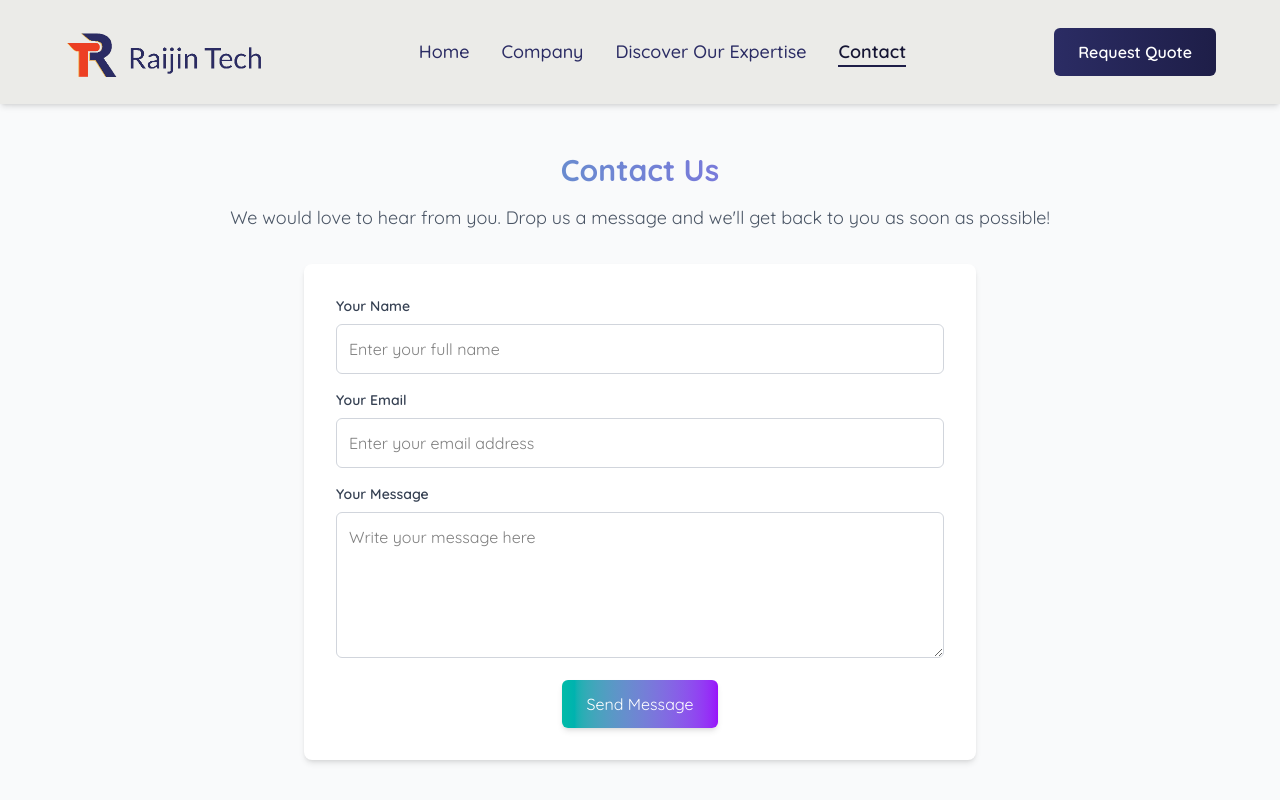
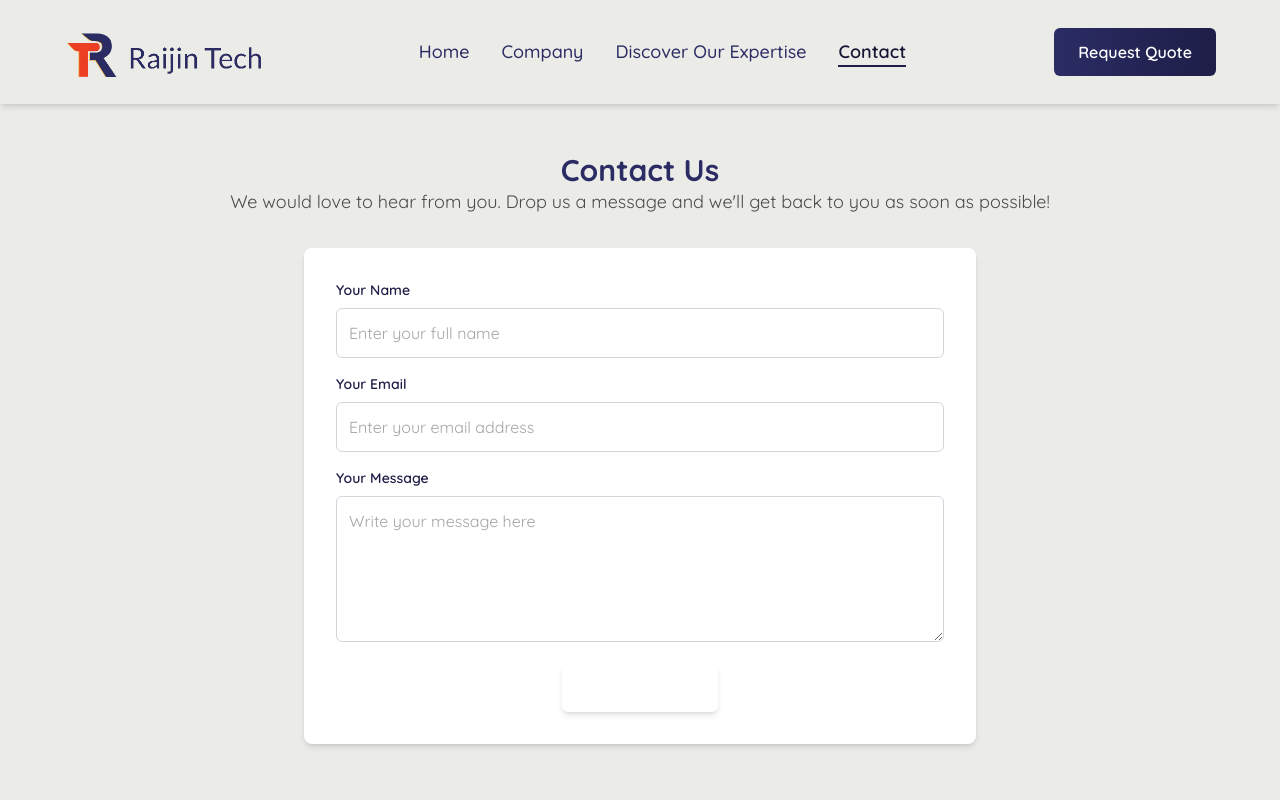
Before and after one commit to charlesaroma/Raijin-Tech-Hub, a React (Vite) app: page /contact in a window 1280 px wide. Shown: the top 800 px of the page. Built offline with nearby package versions, Linux system fonts and the light colour scheme.

Commit message:
Tech Scroll

```diff
--- a/src/pages/4contactPage/contactPage.jsx
+++ b/src/pages/4contactPage/contactPage.jsx
@@ -1,7 +1,7 @@
 import React from 'react';
 import { useFormik } from 'formik';
 import * as Yup from 'yup';
-import emailjs from 'emailjs-com'; // Make sure to install emailjs-com package
+import emailjs from 'emailjs-com';
 
 const Contact = () => {
   const formik = useFormik({
@@ -16,17 +16,16 @@ const Contact = () => {
       message: Yup.string().required('Message is required'),
     }),
     onSubmit: (values, { setSubmitting, resetForm }) => {
-      // Send data to EmailJS
       emailjs
         .send(
-          'service_ann8l9a', // Your EmailJS service ID
-          'template_8ct7xxg', // Your EmailJS template ID
+          'service_ann8l9a',
+          'template_8ct7xxg',
           {
-            from_name: values.name, // Ensure the name field is mapped correctly
-            from_email: values.email, // Ensure the email field is mapped correctly
-            message: values.message, // Ensure the message field is mapped correctly
+            from_name: values.name,
+            from_email: values.email,
+            message: values.message,
           },
-          '8KTDGoFLmKVPlRQFZ' // Your EmailJS user ID
+          '8KTDGoFLmKVPlRQFZ'
         )
         .then(
           (response) => {
@@ -43,25 +42,27 @@ const Contact = () => {
   });
 
   return (
-    <section className="w-full py-12 bg-gray-50">
+    <section className="w-full py-12" style={{ backgroundColor: 'var(--color-accent-300)' }}>
       <div className="container mx-auto px-6 md:px-12">
         <div className="text-center mb-8">
-          <h2 className="text-3xl font-extrabold text-transparent bg-clip-text bg-gradient-to-r from-teal-500 to-purple-600">
+          <h2 className="text-3xl font-extrabold text-transparent bg-clip-text" style={{ color: 'var(--color-primary-500)' }}>
             Contact Us
           </h2>
-          <p className="text-lg text-gray-600 mt-4">We would love to hear from you. Drop us a message and we'll get back to you as soon as possible!</p>
+          <p className="text-lg" style={{ color: 'var(--color-accent-900)' }}>
+            We would love to hear from you. Drop us a message and we'll get back to you as soon as possible!
+          </p>
         </div>
 
         <div className="max-w-2xl mx-auto bg-white p-8 rounded-lg shadow-md">
           {formik.isSubmitting ? (
             <div className="text-center">
-              <h3 className="text-2xl font-semibold text-teal-500">Thank you for your message!</h3>
-              <p className="mt-4 text-gray-600">We will get back to you soon.</p>
+              <h3 className="text-2xl font-semibold" style={{ color: 'var(--color-primary-500)' }}>Thank you for your message!</h3>
+              <p className="mt-4" style={{ color: 'var(--color-accent-900)' }}>We will get back to you soon.</p>
             </div>
           ) : (
             <form onSubmit={formik.handleSubmit}>
               <div className="mb-4">
-                <label htmlFor="name" className="block text-sm font-semibold text-gray-700">Your Name</label>
+                <label htmlFor="name" className="block text-sm font-semibold" style={{ color: 'var(--color-primary-700)' }}>Your Name</label>
                 <input
                   type="text"
                   id="name"
@@ -69,7 +70,8 @@ const Contact = () => {
                   value={formik.values.name}
                   onChange={formik.handleChange}
                   onBlur={formik.handleBlur}
-                  className="w-full mt-2 p-3 border border-gray-300 rounded-md focus:outline-none focus:ring-2 focus:ring-teal-500"
+                  className="w-full mt-2 p-3 border border-gray-300 rounded-md focus:outline-none focus:ring-2"
+                  style={{  focusRingColor: 'var(--color-primary-500)', color: 'var(--color-accent-900)' }}
                   placeholder="Enter your full name"
                 />
                 {formik.touched.name && formik.errors.name && (
@@ -78,7 +80,7 @@ const Contact = () => {
               </div>
 
               <div className="mb-4">
-                <label htmlFor="email" className="block text-sm font-semibold text-gray-700">Your Email</label>
+                <label htmlFor="email" className="block text-sm font-semibold" style={{ color: 'var(--color-primary-700)' }}>Your Email</label>
                 <input
                   type="email"
                   id="email"
@@ -86,7 +88,8 @@ const Contact = () => {
                   value={formik.values.email}
                   onChange={formik.handleChange}
                   onBlur={formik.handleBlur}
-                  className="w-full mt-2 p-3 border border-gray-300 rounded-md focus:outline-none focus:ring-2 focus:ring-teal-500"
+                  className="w-full mt-2 p-3 border border-gray-300 rounded-md focus:outline-none focus:ring-2"
+                  style={{  focusRingColor: 'var(--color-primary-500)', color: 'var(--color-accent-900)' }}
                   placeholder="Enter your email address"
                 />
                 {formik.touched.email && formik.errors.email && (
@@ -95,14 +98,15 @@ const Contact = () => {
               </div>
 
               <div className="mb-4">
-                <label htmlFor="message" className="block text-sm font-semibold text-gray-700">Your Message</label>
+                <label htmlFor="message" className="block text-sm font-semibold" style={{ color: 'var(--color-primary-700)' }}>Your Message</label>
                 <textarea
                   id="message"
                   name="message"
                   value={formik.values.message}
                   onChange={formik.handleChange}
                   onBlur={formik.handleBlur}
-                  className="w-full mt-2 p-3 border border-gray-300 rounded-md focus:outline-none focus:ring-2 focus:ring-teal-500"
+                  className="w-full mt-2 p-3 border border-gray-300 rounded-md focus:outline-none focus:ring-2"
+                  style={{  focusRingColor: 'var(--color-primary-500)', color: 'var(--color-accent-900)' }}
                   rows="5"
                   placeholder="Write your message here"
                 ></textarea>
@@ -114,7 +118,8 @@ const Contact = () => {
               <div className="text-center">
                 <button
                   type="submit"
-                  className="bg-gradient-to-r from-teal-500 to-purple-600 text-white px-6 py-3 rounded-md shadow-md hover:bg-gradient-to-l focus:outline-none focus:ring-2 focus:ring-teal-500"
+                  className="bg-gradient-to-r text-white px-6 py-3 rounded-md shadow-md hover:bg-gradient-to-l focus:outline-none focus:ring-2"
+                  style={{ from: 'var(--color-primary-400)', to: 'var(--color-primary-600)', focusRingColor: 'var(--color-primary-500)' }}
                 >
                   Send Message
                 </button>
```
